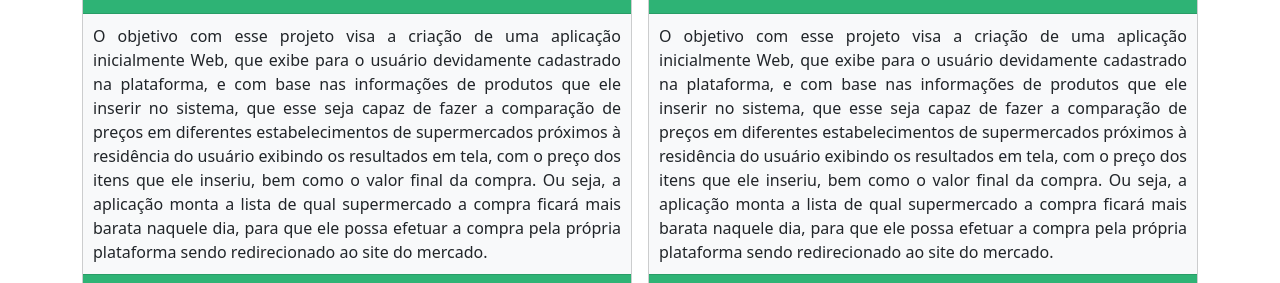
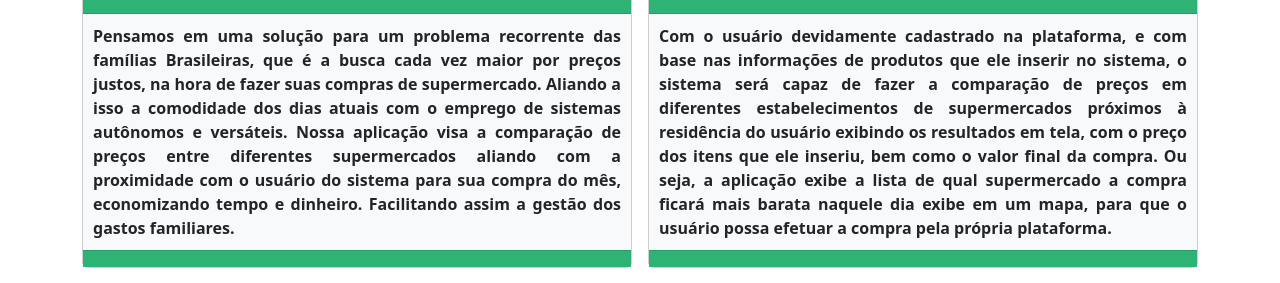
Before and after one commit to ICEI-PUC-Minas-PMV-ADS/pmv-ads-2023-1-e1-proj-web-t15-e1-proj-web-t15-time-1-projprecocerto, a plain HTML site: page src/sobre.html in a window 1280 px wide. Shown: the part 345-628 px from the top of the page. Drawn offline with nearby package versions, Linux system fonts and the light colour scheme.

Commit message:
atualização de  texto

```diff
--- a/src/sobre.html
+++ b/src/sobre.html
@@ -71,21 +71,14 @@
                                 <h5 class="card-title text-center">Nossa visão</h5>
                             </div>
                             <div class="card-sobre">
-                                <p class="card-text text-left">
-                                    O objetivo com esse projeto visa a criação de uma aplicação inicialmente Web, que
-                                    exibe para o
-                                    usuário devidamente cadastrado na plataforma, e com base nas informações de produtos
-                                    que ele inserir
-                                    no sistema, que esse seja capaz de fazer a comparação de preços em diferentes
-                                    estabelecimentos de
-                                    supermercados próximos à residência do usuário exibindo os resultados em tela, com o
-                                    preço dos itens
-                                    que ele inseriu, bem como o valor final da compra. Ou seja, a aplicação monta a
-                                    lista de qual
-                                    supermercado a compra ficará mais barata naquele dia, para que ele possa efetuar a
-                                    compra pela
-                                    própria plataforma sendo redirecionado ao site do mercado.
-                                </p>
+                                <b><p class="card-text text-left">
+                                    Pensamos em uma solução para um problema recorrente das famílias Brasileiras,
+                                    que é a busca cada vez maior por preços justos, na hora de fazer suas compras de
+                                    supermercado. Aliando a isso a comodidade dos dias atuais com o emprego de sistemas
+                                    autônomos e versáteis. Nossa aplicação visa a comparação de preços entre diferentes
+                                    supermercados aliando com a proximidade com o usuário do sistema para sua compra do mês,
+                                    economizando tempo e dinheiro. Facilitando assim a gestão dos gastos familiares.
+                                </p></b>
                             </div>
                             <div class="card-footer-sobre"></div>
                         </div>
@@ -97,21 +90,14 @@
                                 <h5 class="card-title text-center">Nossa missão</h5>
                             </div>
                             <div class="card-sobre">
-                                <p class="card-text text-left">
-                                    O objetivo com esse projeto visa a criação de uma aplicação inicialmente Web, que
-                                    exibe para o
-                                    usuário devidamente cadastrado na plataforma, e com base nas informações de produtos
-                                    que ele inserir
-                                    no sistema, que esse seja capaz de fazer a comparação de preços em diferentes
-                                    estabelecimentos de
-                                    supermercados próximos à residência do usuário exibindo os resultados em tela, com o
-                                    preço dos itens
-                                    que ele inseriu, bem como o valor final da compra. Ou seja, a aplicação monta a
-                                    lista de qual
-                                    supermercado a compra ficará mais barata naquele dia, para que ele possa efetuar a
-                                    compra pela
-                                    própria plataforma sendo redirecionado ao site do mercado.
-                                </p>
+                                <b><p class="card-text text-left">
+                                    Com o usuário devidamente cadastrado na plataforma, e com base nas informações de produtos
+                                    que ele inserir no sistema, o sistema será capaz de fazer a comparação de preços em diferentes
+                                    estabelecimentos de supermercados próximos à residência do usuário exibindo os resultados em tela, com o
+                                    preço dos itens que ele inseriu, bem como o valor final da compra. Ou seja, a aplicação exibe a
+                                    lista de qual supermercado a compra ficará mais barata naquele dia exibe em um mapa,
+                                    para que o usuário possa efetuar a compra pela própria plataforma.
+                                </p></b>
                             </div>
                             <div class="card-footer-sobre"></div>
                         </div>
```
